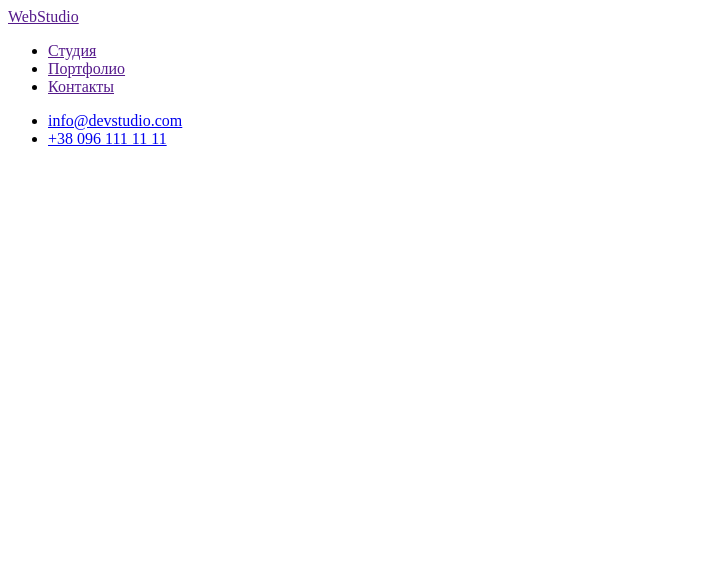
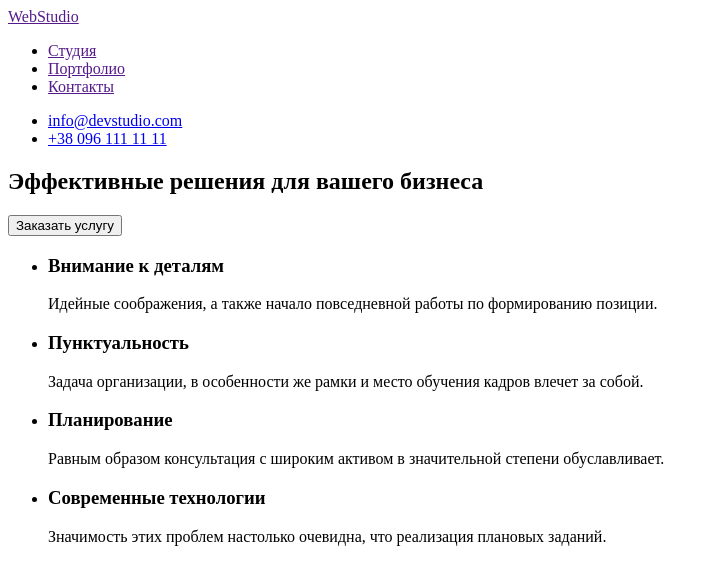
Before and after one commit to YehorAntoniuk/goit-markup-hw-01, a plain HTML site: page index.html in a window 1280 px wide. Shown: the whole page, without its empty margins (0-719 px from the left). Drawn offline with Linux system fonts and the light colour scheme.

Commit message:
Сделал герои и секцию особенности

```diff
--- a/index.html
+++ b/index.html
@@ -21,5 +21,31 @@
             </ul>
         </nav>
     </header>
+    <div>
+        <section>
+            <h1>Эффективные решения для вашего бизнеса</h1>
+            <button type="button">Заказать услугу</button>
+        </section>
+    </div>
+    <section>
+        <ul>
+            <li>
+                <h3>Внимание к деталям</h3>
+                <p>Идейные соображения, а также начало повседневной работы по формированию позиции.</p>
+            </li>
+            <li>
+                <h3>Пунктуальность</h3>
+                <p>Задача организации, в особенности же рамки и место обучения кадров влечет за собой.</p>
+            </li>
+            <li>
+                <h3>Планирование</h3>
+                <p>Равным образом консультация с широким активом в значительной степени обуславливает.</p>
+            </li>
+            <li>
+                <h3>Современные технологии</h3>
+                <p>Значимость этих проблем настолько очевидна, что реализация плановых заданий.</p>
+            </li>
+        </ul>
+    </section>
 </body>
 </html>
```
